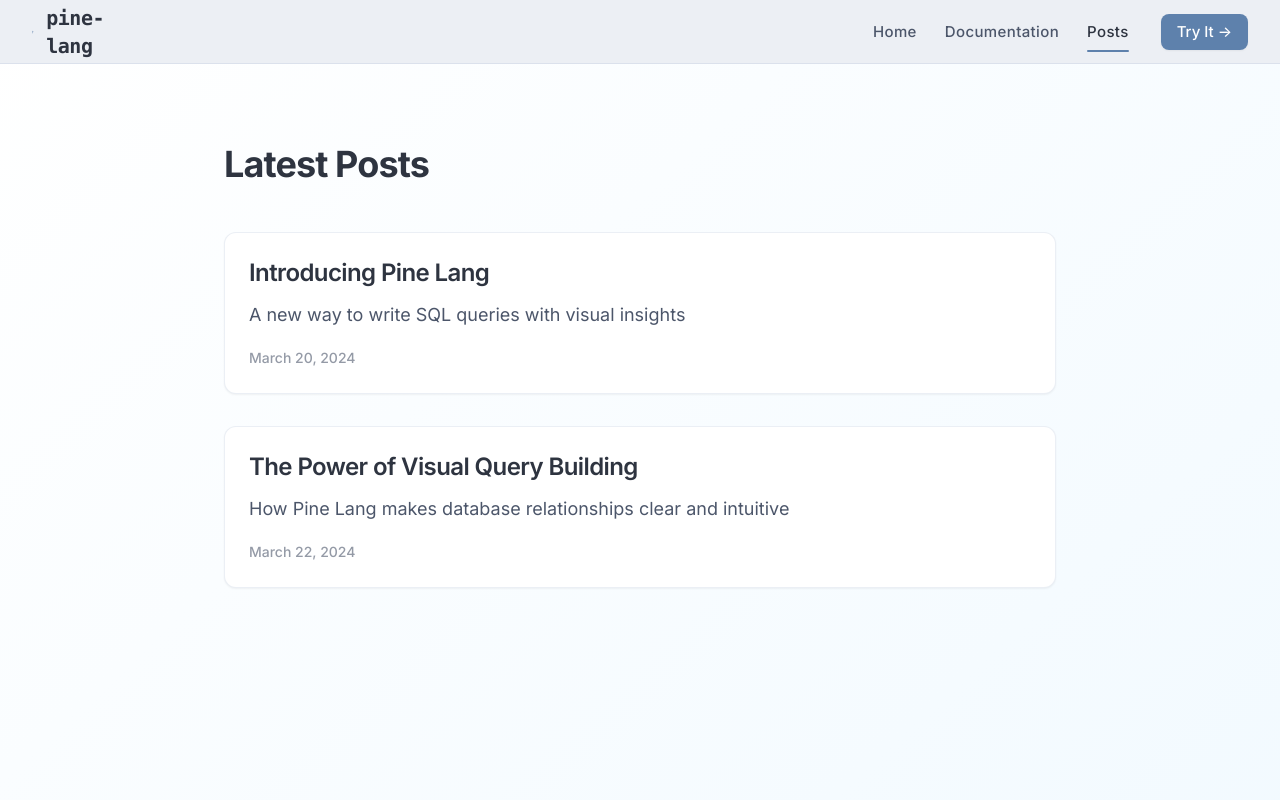
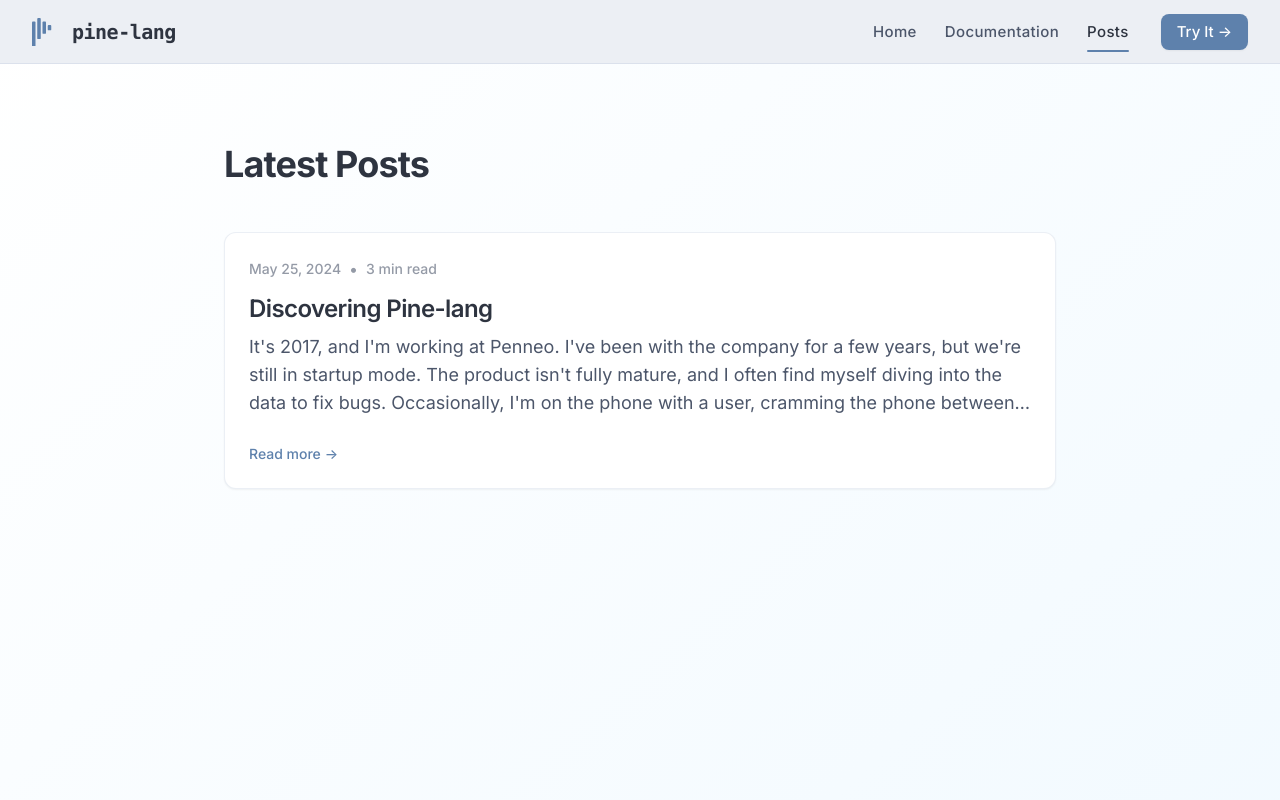
Before and after one commit to beamlynx/beamlynx.com, a React (Vite) app: page /posts in a window 1280 px wide. Shown: the top 800 px of the page. Built offline with nearby package versions, Linux system fonts and the light colour scheme.

Commit message:
fine tuned text and the posts page

```diff
--- a/src/components/Navbar.tsx
+++ b/src/components/Navbar.tsx
@@ -55,7 +55,7 @@ const Navbar: React.FC = () => {
         <rect x="12" y="4" width="4" height="14" rx="1" fill="currentColor"/>
         <rect x="18" y="8" width="4" height="6" rx="1" fill="currentColor"/>
       </svg>
-      <span className="text-lg sm:text-xl font-semibold tracking-tight font-mono hidden lg:inline">pine-lang</span>
+      <span className="text-lg sm:text-xl font-semibold tracking-tight font-mono hidden md:inline whitespace-nowrap">pine-lang</span>
     </Link>
   );
 
@@ -95,7 +95,11 @@ const Navbar: React.FC = () => {
               <div>
                 <button
                   onClick={() => setShowMobileMessage(true)}
-                  className="w-full px-3 py-2.5 rounded-lg text-[15px] font-medium bg-pine-600 text-white text-center transition-colors duration-200"
+                  className="w-full px-3 py-2.5 rounded-lg text-[15px] font-medium text-white text-center transition-colors duration-200"
+                  style={{
+                    backgroundColor: palette.accent,
+                    boxShadow: '0 1px 2px rgba(0, 0, 0, 0.05)'
+                  }}
                 >
                   Try It
                   <span className="inline-block ml-1">→</span>
@@ -142,7 +146,7 @@ const Navbar: React.FC = () => {
       >
         <div className="flex items-center justify-between h-full">
           {/* Left: Logo */}
-          <div className="w-20">
+          <div className="w-32 md:w-48">
             <Logo />
           </div>
 
--- a/src/pages/Home.tsx
+++ b/src/pages/Home.tsx
@@ -19,8 +19,8 @@ const Home = () => {
               transition={{ duration: 0.8, delay: 0.2 }}
               className="text-3xl sm:text-4xl md:text-5xl lg:text-6xl font-bold tracking-tight text-gray-900"
             >
-              Write SQL with delight
-              <span className="text-pine-600"> and insight</span>
+              Query databases
+              <span className="text-pine-600"> visually and intuitively</span>
             </motion.h1>
             <motion.p
               initial={{ opacity: 0, y: 20 }}
@@ -28,7 +28,7 @@ const Home = () => {
               transition={{ duration: 0.8, delay: 0.4 }}
               className="mt-4 sm:mt-6 text-base sm:text-lg leading-7 sm:leading-8 text-gray-600 max-w-3xl mx-auto px-4 sm:px-6"
             >
-              Pine Lang is a powerful, intuitive query language that makes database interactions beautiful.
+              Pine Lang is a simple, intuitive query language that makes database interactions delightful.
               Write queries while seeing your database relationships come to life.
             </motion.p>
             <motion.div
@@ -62,7 +62,7 @@ const Home = () => {
               <h3 className="text-lg sm:text-xl font-semibold text-gray-900 mb-3 sm:mb-4">Visual Query Building</h3>
               <p className="text-sm sm:text-base text-gray-600">
                 See your database relationships visualized in real-time as you write queries.
-                Understanding complex joins has never been easier.
+                Visualizing relationships has never been easier.
               </p>
             </motion.div>
 
@@ -76,7 +76,7 @@ const Home = () => {
               <h3 className="text-lg sm:text-xl font-semibold text-gray-900 mb-3 sm:mb-4">Intuitive Syntax</h3>
               <p className="text-sm sm:text-base text-gray-600">
                 Write queries in a language that feels natural and converts seamlessly to SQL.
-                No more wrestling with complex JOIN syntax.
+                This allows you to focus on the problem, not the syntax.
               </p>
             </motion.div>
 
@@ -87,10 +87,10 @@ const Home = () => {
               transition={{ duration: 0.5, delay: 0.4 }}
               className="card"
             >
-              <h3 className="text-lg sm:text-xl font-semibold text-gray-900 mb-3 sm:mb-4">Real-time Preview</h3>
+              <h3 className="text-lg sm:text-xl font-semibold text-gray-900 mb-3 sm:mb-4">Real-time Visualization</h3>
               <p className="text-sm sm:text-base text-gray-600">
-                See your results instantly as you type. Debug and optimize your queries
-                with immediate visual feedback.
+                Watch your database relationships come to life as you type. See how tables connect
+                and understand query paths through interactive visual feedback.
               </p>
             </motion.div>
           </div>
--- a/src/pages/Posts.tsx
+++ b/src/pages/Posts.tsx
@@ -7,16 +7,12 @@ const Posts: React.FC = () => {
 
   const posts = [
     {
-      title: "Introducing Pine Lang",
-      description: "A new way to write SQL queries with visual insights",
-      date: "2024-03-20",
-      url: "https://pinelang.substack.com/p/introducing-pine-lang",
-    },
-    {
-      title: "The Power of Visual Query Building",
-      description: "How Pine Lang makes database relationships clear and intuitive",
-      date: "2024-03-22",
-      url: "https://pinelang.substack.com/p/the-power-of-visual-query-building",
+      title: "Discovering Pine-lang",
+      description: "A journey from frustration with SQL complexity to the creation of Pine-lang, a domain-specific language that makes database queries as intuitive as Unix pipes.",
+      date: "2024-05-25",
+      url: "https://pinelang.substack.com/p/discovering-pine-lang-simplifying",
+      readTime: "3 min read",
+      preview: `It's 2017, and I'm working at Penneo. I've been with the company for a few years, but we're still in startup mode. The product isn't fully mature, and I often find myself diving into the data to fix bugs. Occasionally, I'm on the phone with a user, cramming the phone between my shoulder and ear—lacking decent headphones with a mic—trying to troubleshoot database issues on the fly...`
     },
     // Add more posts as they come
   ];
@@ -52,28 +48,51 @@ const Posts: React.FC = () => {
                   rel="noopener noreferrer"
                   className="block group"
                 >
+                  <div className="flex items-center gap-2 mb-3">
+                    <time
+                      className="text-sm font-medium"
+                      style={{ color: `${palette.secondary}99` }}
+                    >
+                      {new Date(post.date).toLocaleDateString('en-US', {
+                        year: 'numeric',
+                        month: 'long',
+                        day: 'numeric'
+                      })}
+                    </time>
+                    <span style={{ color: `${palette.secondary}99` }}>•</span>
+                    <span
+                      className="text-sm font-medium"
+                      style={{ color: `${palette.secondary}99` }}
+                    >
+                      {post.readTime}
+                    </span>
+                  </div>
+
                   <h2
-                    className="text-xl sm:text-2xl font-semibold mb-3 group-hover:text-pine-600 transition-colors duration-200"
+                    className="text-xl sm:text-2xl font-semibold mb-2 group-hover:text-pine-600 transition-colors duration-200"
                     style={{ color: palette.primary }}
                   >
                     {post.title}
                   </h2>
+
                   <p
-                    className="text-base sm:text-lg mb-4"
+                    className="text-base sm:text-lg line-clamp-3"
                     style={{ color: palette.secondary }}
                   >
-                    {post.description}
+                    {post.preview}
                   </p>
-                  <time
-                    className="text-sm font-medium"
-                    style={{ color: `${palette.secondary}99` }}
-                  >
-                    {new Date(post.date).toLocaleDateString('en-US', {
-                      year: 'numeric',
-                      month: 'long',
-                      day: 'numeric'
-                    })}
-                  </time>
+
+                  <div className="mt-4 flex items-center">
+                    <span
+                      className="text-sm font-medium group-hover:underline"
+                      style={{ color: palette.accent }}
+                    >
+                      Read more
+                      <span className="ml-1 transition-transform group-hover:translate-x-0.5 inline-block">
+                        →
+                      </span>
+                    </span>
+                  </div>
                 </a>
               </motion.article>
             ))}
```
Also changed, not shown: src/pages/Documentation.tsx (+46 -17 lines).
